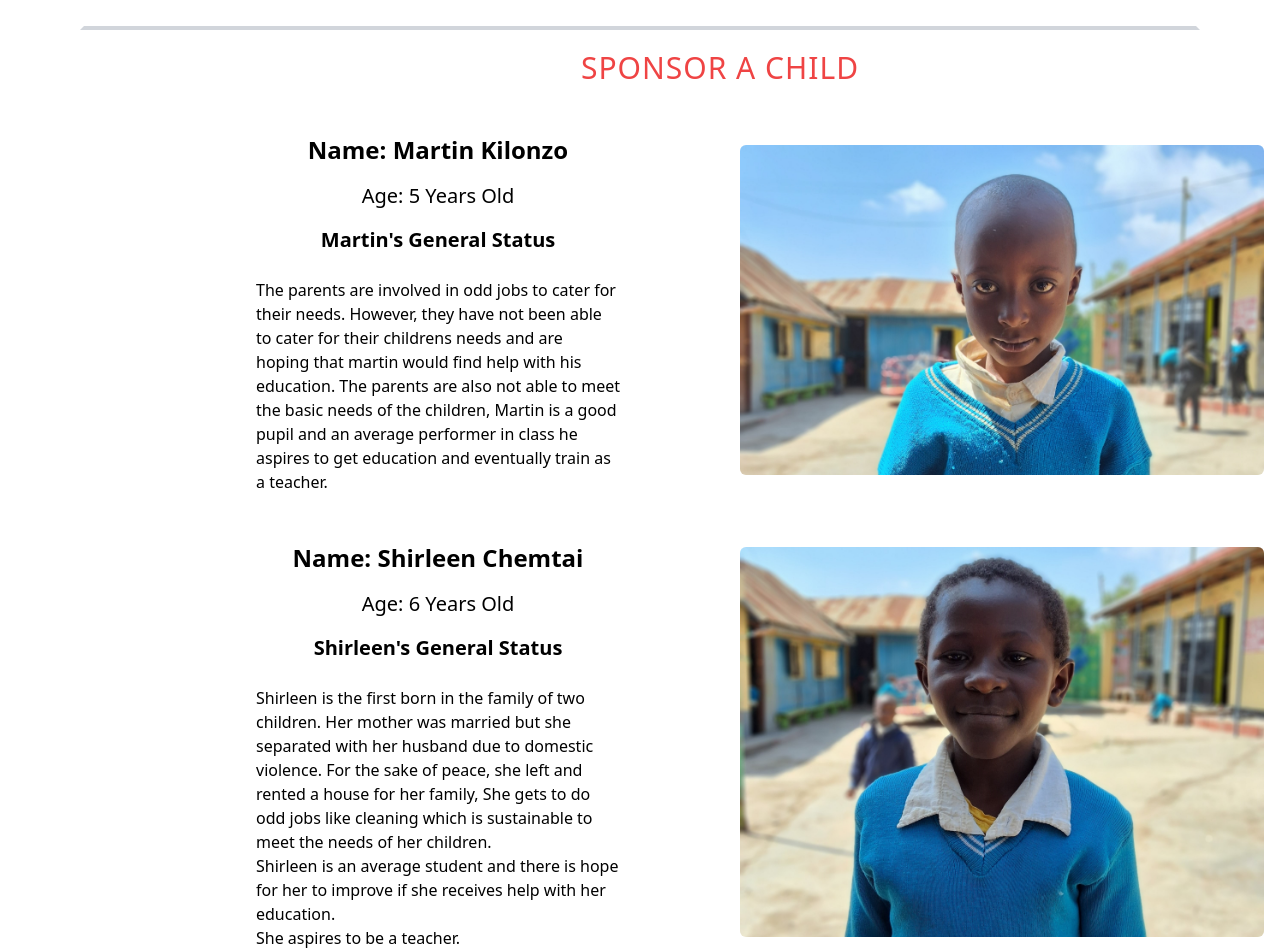
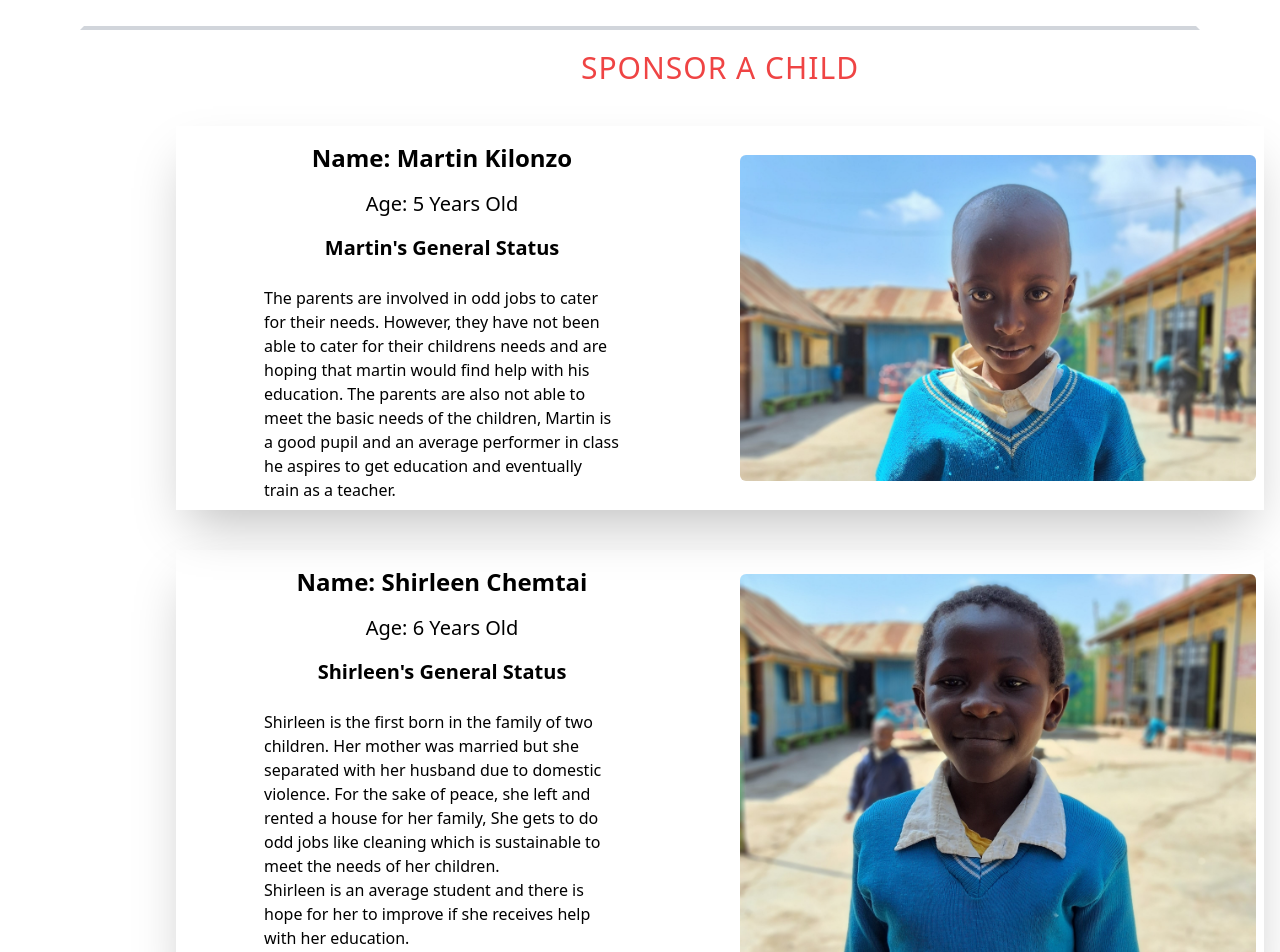
Before and after one commit to karuga-ken/LPK, a React (Create React App) app: page /sponsor in a window 1280 px wide. Shown: the part 900-1852 px from the top of the page. Built offline with nearby package versions, Linux system fonts and the light colour scheme.

Commit message:
card edited

```diff
--- a/src/Components/Sponsor.js
+++ b/src/Components/Sponsor.js
@@ -74,7 +74,7 @@ function Sponsor() {
                     SPONSOR A CHILD
                 </h1>
 
-                <div className='flex gap-10 mb-10 mt-10 items-center flex-col-reverse sm:flex-row'>
+                <div className='flex gap-10 mb-10 mt-10 items-center flex-col-reverse sm:flex-row shadow-2xl p-2'>
                     <div className='sm:w-1/2'>
                         <h1 className='m-2 text-2xl font-semibold'>
                             Name: Martin Kilonzo
@@ -97,7 +97,7 @@ function Sponsor() {
                     </div>
                 </div>
 
-                <div className='flex gap-10 mb-10 mt-10 items-center flex-col-reverse sm:flex-row'>
+                <div className='flex gap-10 mb-10 mt-10 items-center flex-col-reverse shadow-2xl p-2 sm:flex-row'>
                     <div className='sm:w-1/2'>
                         <h1 className='m-2 text-2xl font-semibold'>
                             Name: Shirleen Chemtai
```
